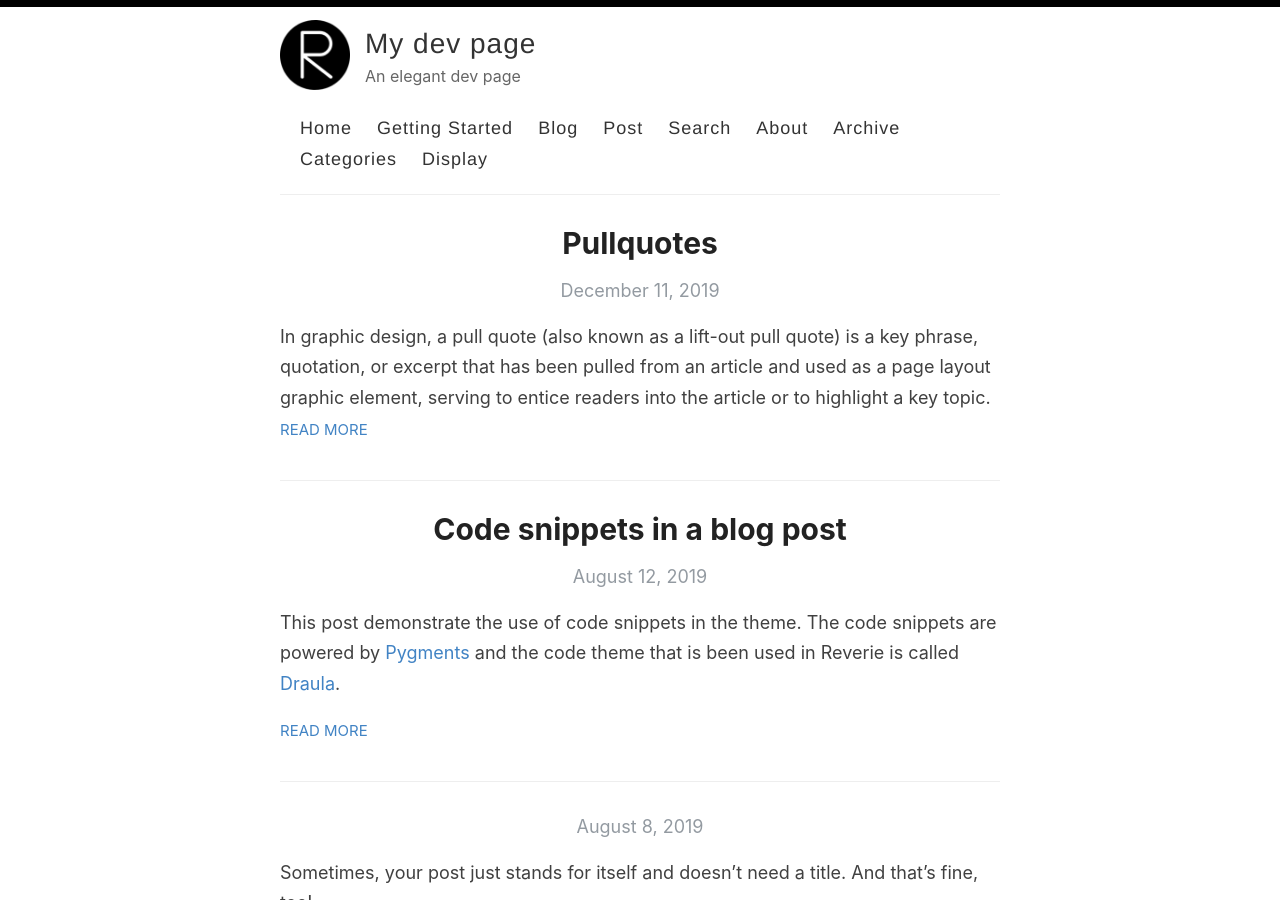
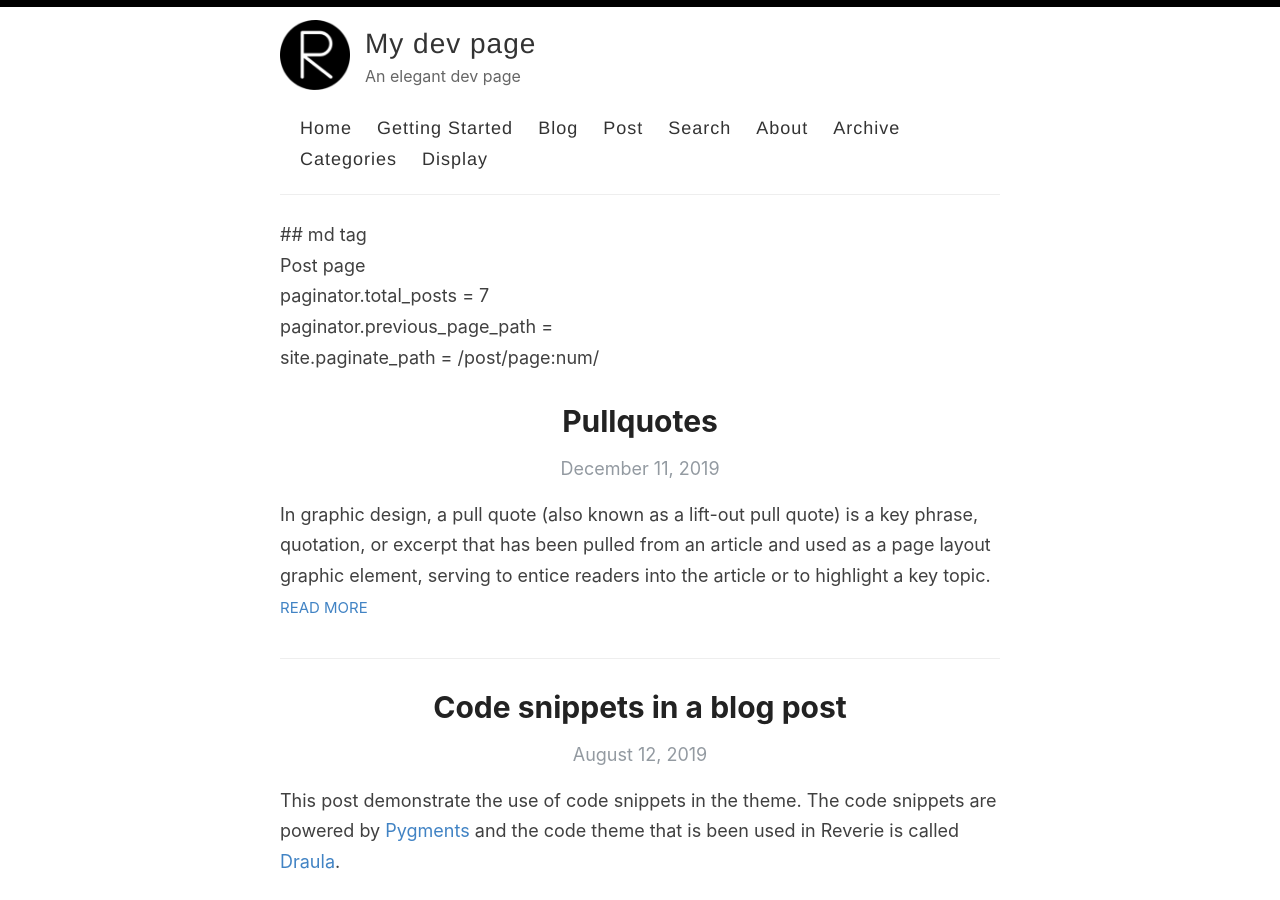
Before and after one commit to swagar/my-reverie, a Jekyll site: the page built from post/index.html, in a window 1280 px wide and 900 px high. Built offline with Jekyll 4.4.1, drawn with Linux system fonts in a browser that asks for light colours; the list of posts is cut into pages by our own code.

Commit message:
added post page

```diff
--- a/post/index.html
+++ b/post/index.html
@@ -3,6 +3,13 @@ layout: default
 permalink: /post/
 title: Post
 ---
+
+## md tag
+<br>
+Post page<br>
+paginator.total_posts = {{ paginator.total_posts }}<br>
+paginator.previous_page_path = {{ paginator.previous_page_path }}<br>
+site.paginate_path = {{ site.paginate_path }}<br>
 
 <div class="posts">
   {% for post in paginator.posts %}
```
